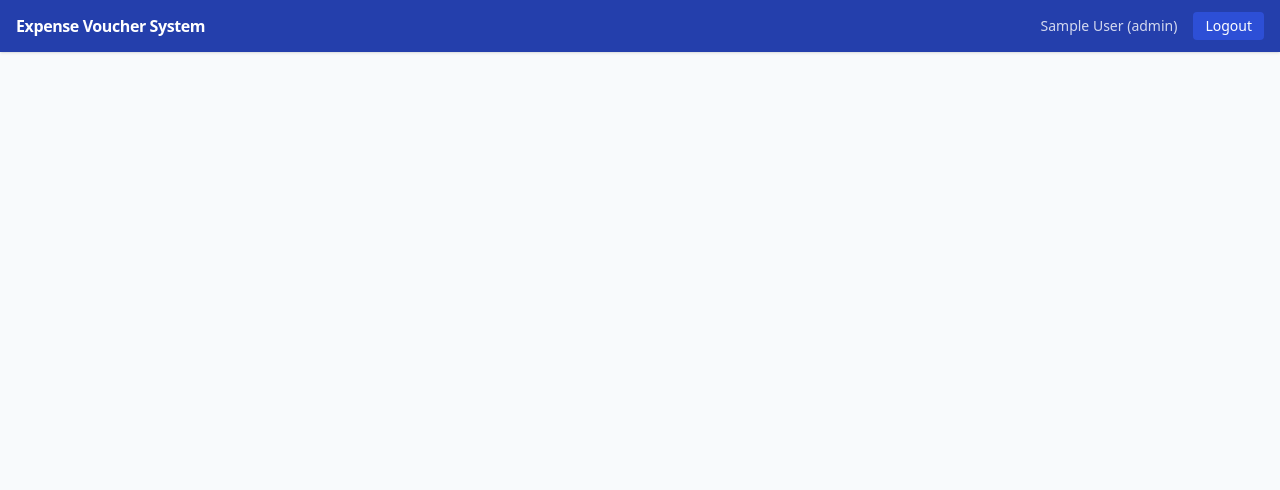
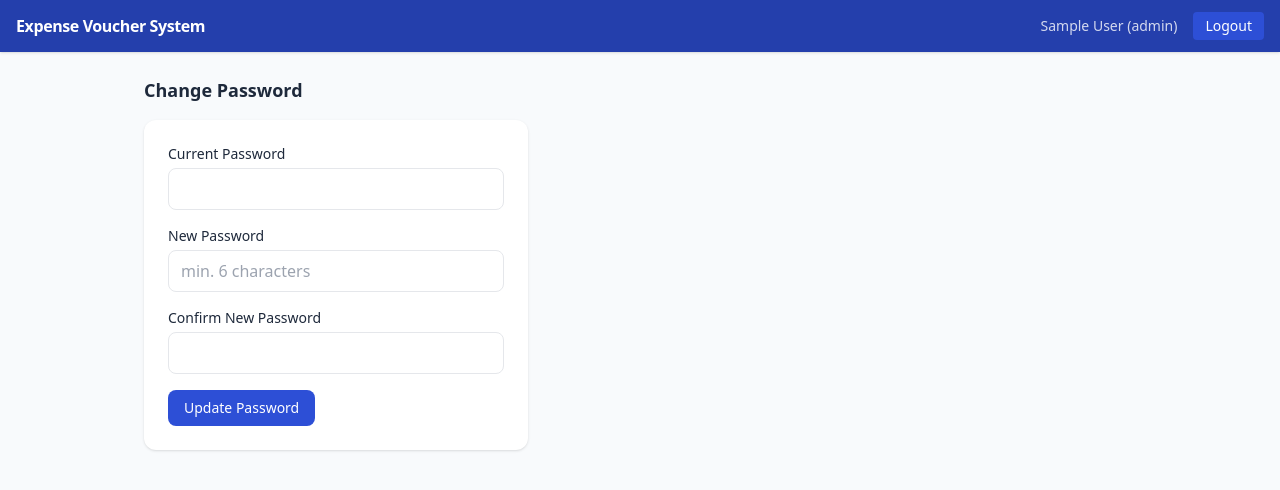
Before and after one commit to the-zoomeee/expense-voucher-system, a React (Vite) app in the folder frontend/: page /account/change-password in a window 1280 px wide. Before the commit this address led to /. Shown: the top 490 px of the page. Built offline with nearby package versions, Linux system fonts and the light colour scheme; no server answers; sample sign-in values are in the browser's storage.

Commit message:
add change password functionality and update routing in the application

```diff
--- a/frontend/src/App.jsx
+++ b/frontend/src/App.jsx
@@ -4,6 +4,7 @@ import Navbar from './components/Navbar';
 import ProtectedRoute from './components/ProtectedRoute';
 
 import Login from './pages/Login';
+import ChangePassword from './pages/Changepassword';
 import VoucherDetails from './pages/VoucherDetails';
 
 import EmployeeDashboard from './pages/employee/Dashboard';
@@ -52,6 +53,9 @@ export default function App() {
           <Route path="/employee/vouchers/new" element={
             <ProtectedRoute roles={['employee']}><VoucherForm mode="create" /></ProtectedRoute>
           } />
+          <Route path="/account/change-password" element={
+            <ProtectedRoute><ChangePassword /></ProtectedRoute>
+          } />
           <Route path="/employee/vouchers/:id/edit" element={
             <ProtectedRoute roles={['employee']}><VoucherForm mode="edit" /></ProtectedRoute>
           } />
--- a/frontend/src/components/Navbar.jsx
+++ b/frontend/src/components/Navbar.jsx
@@ -46,7 +46,9 @@ export default function Navbar() {
             <Link to="/hr/employees" className="hover:underline">Employees</Link>
           </>
         )}
-        <span className="opacity-80">{user.name} ({user.role})</span>
+        <Link to="/account/change-password" className="hover:underline opacity-80">
+          {user.name} ({user.role})
+        </Link>
         <button
           onClick={() => { logout(); navigate('/login'); }}
           className="bg-brand-600 hover:bg-brand-500 px-3 py-1 rounded"
--- /dev/null
+++ b/frontend/src/pages/Changepassword.jsx
@@ -0,0 +1,81 @@
+import { useState } from 'react';
+import api from '../api/axios';
+import { useToast } from '../context/ToastContext';
+
+export default function ChangePassword() {
+  const toast = useToast();
+  const [currentPassword, setCurrentPassword] = useState('');
+  const [newPassword, setNewPassword] = useState('');
+  const [confirmPassword, setConfirmPassword] = useState('');
+  const [error, setError] = useState('');
+  const [saving, setSaving] = useState(false);
+
+  async function handleSubmit(e) {
+    e.preventDefault();
+    setError('');
+
+    if (newPassword.length < 6) {
+      setError('New password must be at least 6 characters.');
+      return;
+    }
+    if (newPassword !== confirmPassword) {
+      setError('New password and confirmation do not match.');
+      return;
+    }
+
+    setSaving(true);
+    try {
+      await api.patch('/auth/password', { currentPassword, newPassword });
+      toast.success('Password updated.');
+      setCurrentPassword('');
+      setNewPassword('');
+      setConfirmPassword('');
+    } catch (err) {
+      setError(err.response?.data?.message || 'Could not update password.');
+    } finally {
+      setSaving(false);
+    }
+  }
+
+  return (
+    <div className="max-w-sm">
+      <h1 className="text-lg font-semibold mb-4">Change Password</h1>
+      <form onSubmit={handleSubmit} className="bg-white rounded-xl shadow p-6 space-y-4">
+        <div>
+          <label className="block text-sm font-medium mb-1">Current Password</label>
+          <input
+            type="password" required value={currentPassword}
+            onChange={(e) => setCurrentPassword(e.target.value)}
+            className="w-full border rounded-lg px-3 py-2"
+          />
+        </div>
+        <div>
+          <label className="block text-sm font-medium mb-1">New Password</label>
+          <input
+            type="password" required value={newPassword}
+            onChange={(e) => setNewPassword(e.target.value)}
+            className="w-full border rounded-lg px-3 py-2"
+            placeholder="min. 6 characters"
+          />
+        </div>
+        <div>
+          <label className="block text-sm font-medium mb-1">Confirm New Password</label>
+          <input
+            type="password" required value={confirmPassword}
+            onChange={(e) => setConfirmPassword(e.target.value)}
+            className="w-full border rounded-lg px-3 py-2"
+          />
+        </div>
+
+        {error && <p className="text-sm text-red-600">{error}</p>}
+
+        <button
+          type="submit" disabled={saving}
+          className="bg-brand-600 hover:bg-brand-700 text-white text-sm px-4 py-2 rounded-lg disabled:opacity-60"
+        >
+          {saving ? 'Saving…' : 'Update Password'}
+        </button>
+      </form>
+    </div>
+  );
+}
```
Also changed, not shown: 2 other files (tests, documents, lock files or other folders).
